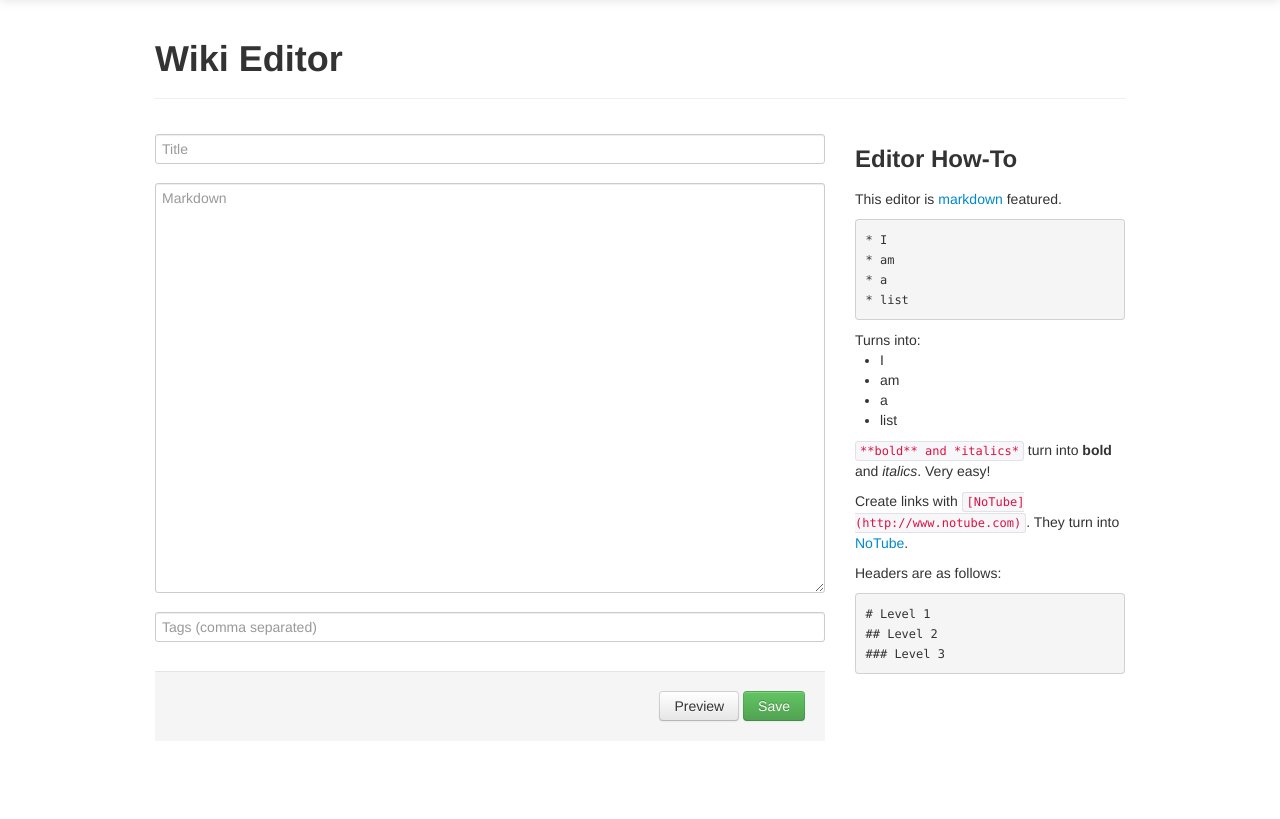
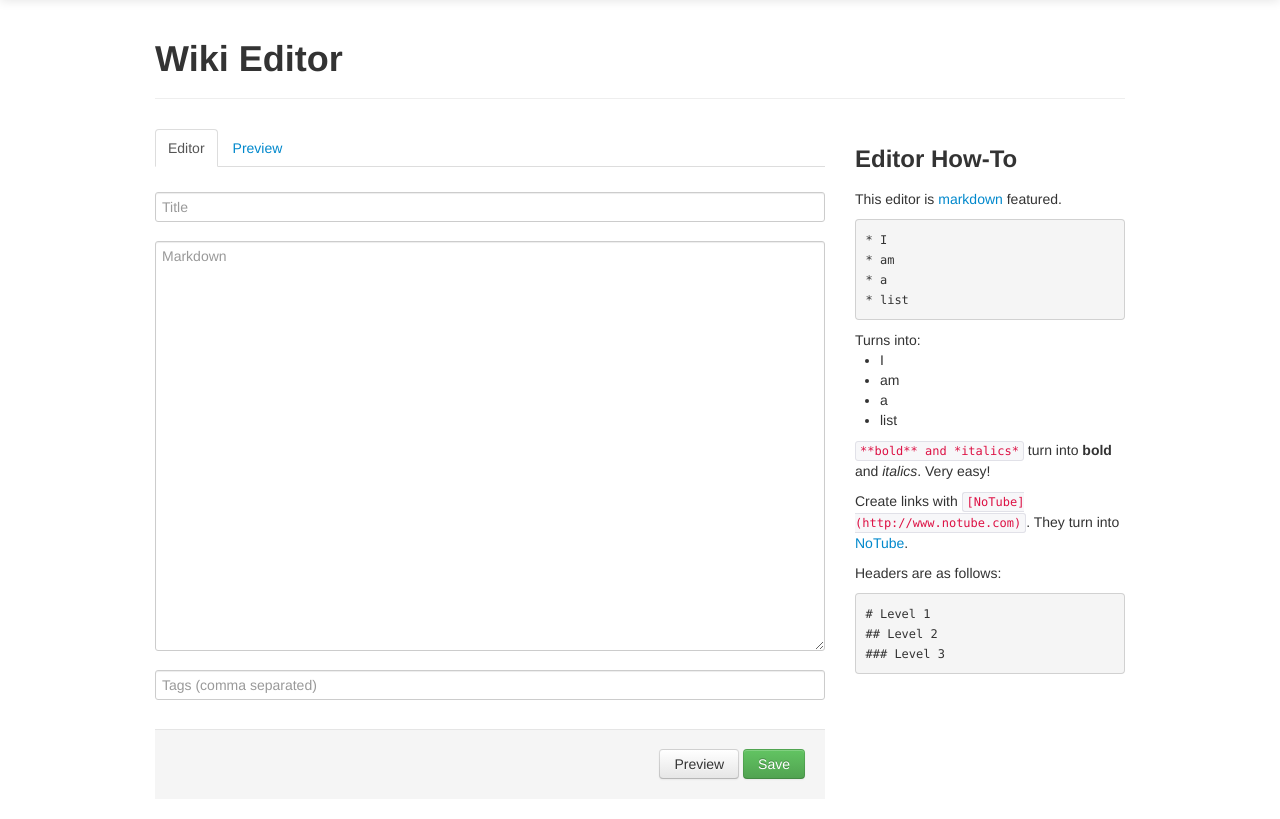
Before and after one commit to alexanderjulo/wiki, a Flask app: page /edit/1/ in a window 1280 px wide. Shown: the part 41-860 px from the top of the page. Before the commit the page ends 764 px from the top, so only its background shows below. Run offline with Flask 2, Linux system fonts and the light colour scheme; parts of the project's set-up code (start-up, migrations or seed data) failed here and were passed over; some libraries are stand-ins or nearby versions.

Commit message:
Changed preview action to be a true preview, without savinging.

```diff
--- a/app.py
+++ b/app.py
@@ -17,6 +17,17 @@ login_user, logout_user
 	~~~~~~~~~~~~
 """
 
+
+def convertMarkdown(content):
+	# Processes Markdown text to HTML, returns original markdown text,
+	# and adds meta
+	md = markdown.Markdown(['codehilite', 'fenced_code', 'meta'])
+	html = md.convert(content)
+	body = content.split('\n\n')[1]
+	meta = md.Meta
+	return html, body, meta
+
+
 class Page(object):
 	def __init__(self, path, url, new=False):
 		self.path = path
@@ -31,10 +42,7 @@ class Page(object):
 			self.content = f.read().decode('utf-8')
 
 	def render(self):
-		md = markdown.Markdown(['codehilite', 'fenced_code', 'meta'])
-		self._html = md.convert(self.content)
-		self.body = self.content.split('\n\n')[1]
-		self._meta = md.Meta
+		self._html, self.body, self._meta = convertMarkdown(self.content)
 
 	def save(self, update=True):
 		folder = '/'.join(os.path.join(self.path).split('/')[:-1])
@@ -402,6 +410,14 @@ def edit(url):
 		return redirect(url_for('display', url=url))
 	return render_template('editor.html', form=form, page=page)
 
+@app.route('/preview/', methods=['POST'])
+@protect
+def preview():
+	a = request.form
+	data = {}
+	data['html'], data['body'], data['meta'] = convertMarkdown(a['body'])
+	return data['html']
+
 @app.route('/delete/<path:url>/')
 @protect
 def delete(url):
--- a/templates/base.html
+++ b/templates/base.html
@@ -79,5 +79,9 @@
 			}
 		</script>
 		<script src="/static/bootstrap.min.js"></script>
+		<script type="text/javascript">
+			{% block postscripts %}
+			{% endblock postscripts %}
+		</script>
 	</body>
 </html>
--- a/templates/editor.html
+++ b/templates/editor.html
@@ -5,6 +5,12 @@ Wiki Editor
 {%- endblock title %}
 
 {% block content %}
+<ul class="nav nav-tabs">
+	<li class="active"><a href="#editor" data-toggle="tab">Editor</a></li>
+	<li><a href="#preview" data-toggle="tab" id="previewlink">Preview</a></li>
+</ul>
+<div class="tab-content">
+	<div class="tab-pane active" id="editor">
 		<form method="post" class="form">
 			{{ form.hidden_tag() }}
 			{{ input(form.title, placeholder="Title", class="span7") }}
@@ -12,11 +18,14 @@ Wiki Editor
 			{{ input(form.tags, placeholder="Tags (comma separated)", class="span7") }}
 			<div class="form-actions">
 				<div class="pull-right">
-			<button class="btn" type="submit">Preview</button>
+					<a class="btn" href="#preview" id="previewbtn">Preview</a>
 					<button class="btn btn-success" type="submit">Save</button>
 				</div>
 			</div>
 		</form>
+	</div>
+	<div class="tab-pane" id="preview"></div>
+</div>
 {% endblock content %}
 
 {% block sidebar %}
@@ -42,3 +51,35 @@ Turns into:
 <p></p>
 
 {% endblock sidebar %}
+
+{% block postscripts -%}
+{{ super() }}
+$('#previewlink').on('click', function() {
+	var $form = $('.form');
+  var $inputs = $form.find('input, textarea, button');
+  var $pre = $('#preview');
+  var bodycontent = 'title: preview\n\n' + $form.find('textarea').val();
+  $inputs.prop('disabled', true);
+  $pre.removeClass('alert').removeClass('alert-error').html("Loading...");
+  $.ajax({
+    url: "/preview/",
+    type: "POST",
+    data: { body: bodycontent },
+    success: function(msg) {
+      $pre.html(msg);
+      console.log(msg);
+    },
+    error: function() {
+			$pre.addClass('alert').addClass('alert-error');
+      $pre.html('There was a problem with the preview.');
+    },
+    complete: function() {
+      $inputs.prop('disabled', false);
+    }
+  });
+});
+$('#previewbtn').on('click', function(event) {
+	event.preventDefault();
+	$('#previewlink').click();
+});
+{%- endblock postscripts %}
```
Lines whose indentation alone changed are shown as unchanged.
